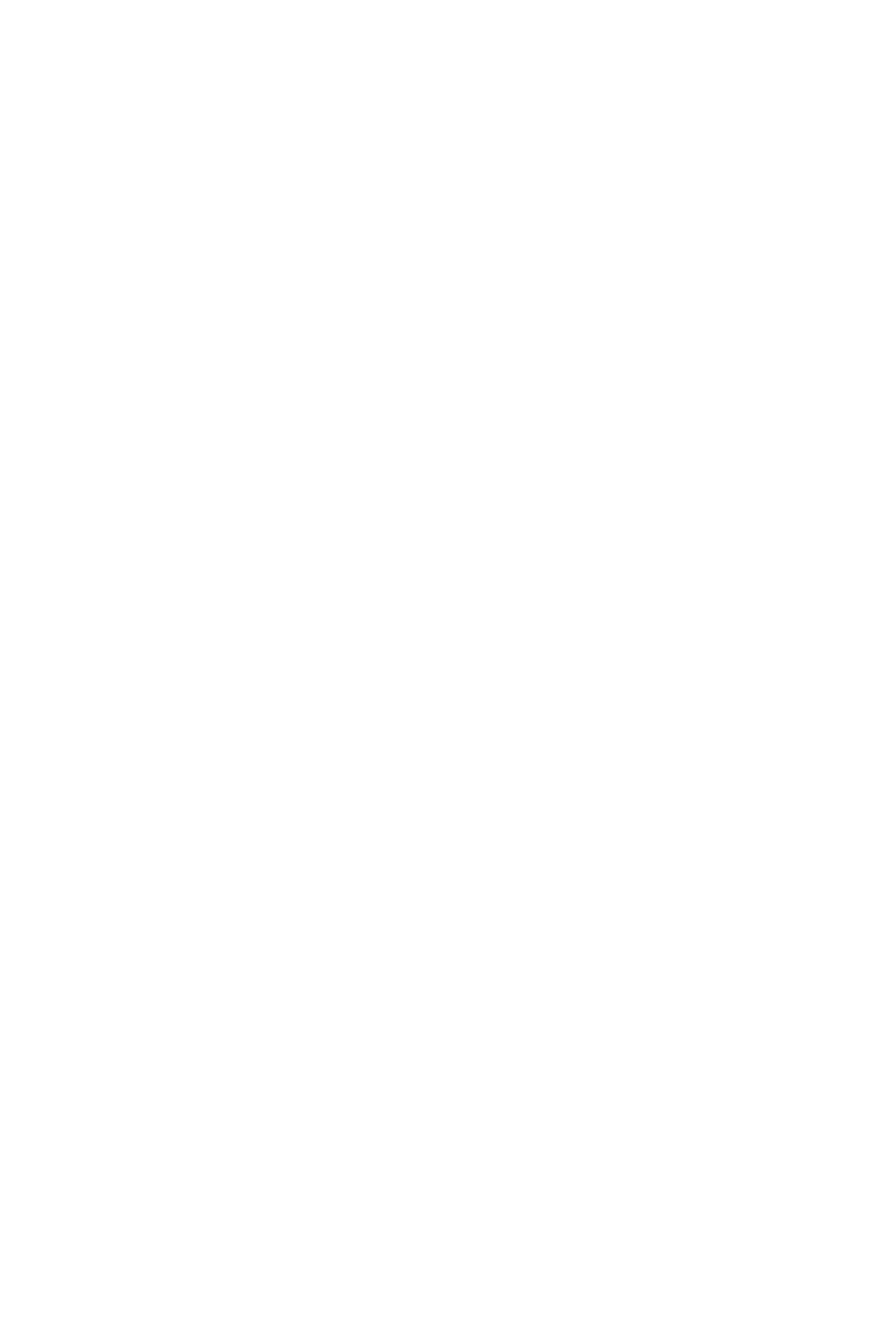
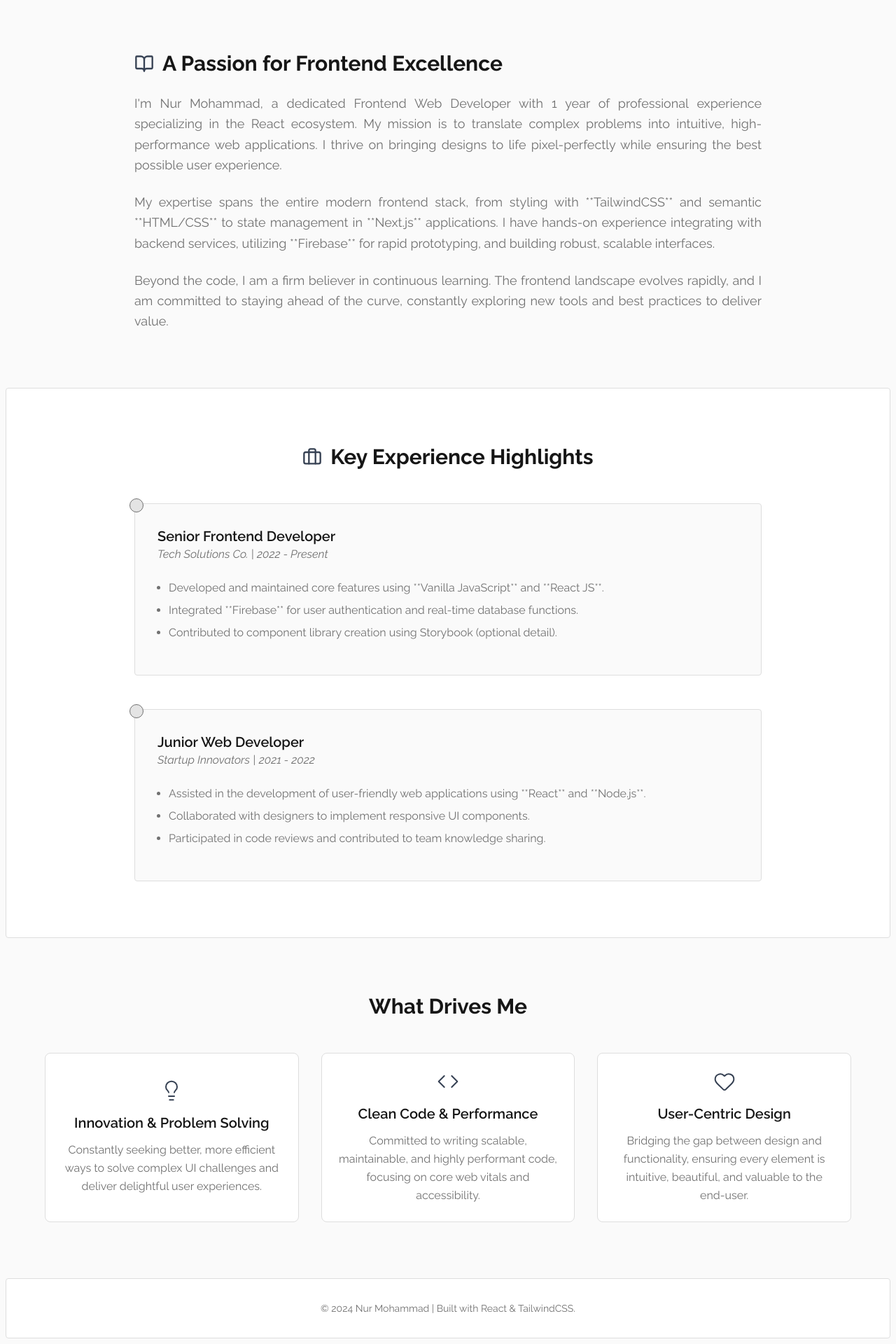
Before and after one commit to nurmohammadpro/Portfolio-Website, a React (Vite) app: page /about in a window 1280 px wide. Shown: the part 367-2287 px from the top of the page at 70% size. Before the commit the page ends 800 px from the top, so only its background shows below. Built offline with nearby package versions, Linux system fonts and the light colour scheme.

Commit message:
About page is done

```diff
--- a/src/App.jsx
+++ b/src/App.jsx
@@ -1,11 +1,12 @@
-import { BrowserRouter as Router, Routes, Route } from "react-router-dom";
-import { ThemeProvider } from "./contexts/ThemeContext";
-import About from "./pages/About";
-import Projects from "./pages/Projects";
-import Skills from "./pages/Skills";
-import Contact from "./pages/Contact";
-import Homepage from "./pages/Homepage";
-import Navbar from "./components/Navbar";
+import { BrowserRouter as Router, Routes, Route } from 'react-router-dom';
+import { ThemeProvider } from './contexts/ThemeContext';
+import About from './pages/About';
+import Projects from './pages/Projects';
+import Skills from './pages/Skills';
+import Contact from './pages/Contact';
+import Homepage from './pages/Homepage';
+import Navbar from './components/Navbar';
+import Footer from './components/Footer';
 
 const App = () => {
   return (
@@ -20,6 +21,7 @@ const App = () => {
             <Route path="/skills" element={<Skills />} />;
             <Route path="/contact" element={<Contact />} />;
           </Routes>
+          <Footer />
         </div>
       </Router>
     </ThemeProvider>
--- /dev/null
+++ b/src/components/Card.jsx
@@ -0,0 +1,20 @@
+const Card = ({ icon: Icon, title, description }) => {
+  return (
+    <div className="flex flex-col items-center justify-center rounded-lg bg-card p-6 hover:shadow-sm transition-colors ease-in-out duration-300 border-default">
+      {/* Icon aligned to the left */}
+      {Icon && (
+        <div className="mb-4">
+          <Icon className="w-8 h-8 text-primary-color" strokeWidth={1.5} />
+        </div>
+      )}
+
+      {/* Content */}
+      <div className="space-y-3 flex flex-col items-center text-center">
+        <h3 className="text-xl font-semibold text-primary">{title}</h3>
+        <p className="text-secondary leading-relaxed">{description}</p>
+      </div>
+    </div>
+  );
+};
+
+export default Card;
--- /dev/null
+++ b/src/components/Footer.jsx
@@ -0,0 +1,15 @@
+const Footer = () => {
+  return (
+    <div>
+      <footer className="bg-card border-t border-default py-8 px-6 rounded-sm">
+        <div className="container mx-auto text-center">
+          <p className="text-secondary text-sm">
+            © 2024 Nur Mohammad | Built with React & TailwindCSS.
+          </p>
+        </div>
+      </footer>
+    </div>
+  );
+};
+
+export default Footer;
--- a/src/components/Hero.jsx
+++ b/src/components/Hero.jsx
@@ -1,14 +1,14 @@
-import { Link } from "react-router-dom";
-import { ArrowRight, Download, Github, Linkedin, Mail } from "lucide-react";
-import { useTheme } from "../contexts/ThemeContext";
-import Photo from "../assets/PP.jpg";
+import { Link } from 'react-router-dom';
+import { ArrowRight, Download, Github, Linkedin, Mail } from 'lucide-react';
+import { useTheme } from '../contexts/ThemeContext';
+import Photo from '../assets/PP.jpg';
 
 const Hero = () => {
   const { isDarkMode } = useTheme();
 
   return (
-    <section className="pt-32 pb-20 px-6">
-      <div className="container mx-auto max-w-6xl">
+    <section className="pt-32 pb-20">
+      <div className="mx-auto max-w-7xl">
         <div className="grid md:grid-cols-2 gap-12 items-center">
           {/* Left Content */}
           <div className="space-y-6">
@@ -84,16 +84,16 @@ const Hero = () => {
           </div>
 
           {/* Floating elements - Enhanced visibility with custom classes */}
-          <div
+          {/* <div
             className={`absolute -top-4 -right-4 w-24 h-24 rounded-2xl ${
-              isDarkMode ? "bg-primary-color/30" : "bg-primary-color/10"
+              isDarkMode ? 'bg-primary-color/30' : 'bg-primary-color/10'
             } border border-primary-color/40 backdrop-blur-sm`}
           ></div>
           <div
             className={`absolute -bottom-6 -left-6 w-32 h-32 rounded-3xl ${
-              isDarkMode ? "bg-primary-color/30" : "bg-primary-color/10"
+              isDarkMode ? 'bg-primary-color/30' : 'bg-primary-color/10'
             } border border-primary-color/40 backdrop-blur-sm`}
-          ></div>
+          ></div> */}
         </div>
       </div>
     </section>
--- /dev/null
+++ b/src/components/Highlights.jsx
@@ -0,0 +1,18 @@
+const Highlights = ({ position, company, year, description }) => {
+  return (
+    <div className="relative p-8 rounded-sm border-l-2 border-default hover:shadow-sm transition-colors ease-in-out duration-300 bg-surface">
+      <div className="absolute -left-2 -top-2 w-5 h-5 bg-input rounded-full border-4 border-secondary-color"></div>
+      <h3 className="text-xl font-semibold text-primary">{position}</h3>
+      <p className="text-secondary italic mb-2">
+        {company} | {year}
+      </p>
+      <ul className="list-disc p-4 text-secondary space-y-2">
+        {description.map((item, index) => (
+          <li key={index}>{item}</li>
+        ))}
+      </ul>
+    </div>
+  );
+};
+
+export default Highlights;
--- a/src/pages/About.jsx
+++ b/src/pages/About.jsx
@@ -1,9 +1,152 @@
+import { Link } from 'react-router-dom';
+import { Briefcase, Heart, Lightbulb, Code, BookOpen } from 'lucide-react';
+import Card from '../components/Card';
+import Highlights from '../components/Highlights';
+
+const coreValues = [
+  {
+    icon: Lightbulb,
+    title: 'Innovation & Problem Solving',
+    description:
+      'Constantly seeking better, more efficient ways to solve complex UI challenges and deliver delightful user experiences.',
+  },
+  {
+    icon: Code,
+    title: 'Clean Code & Performance',
+    description:
+      'Committed to writing scalable, maintainable, and highly performant code, focusing on core web vitals and accessibility.',
+  },
+  {
+    icon: Heart,
+    title: 'User-Centric Design',
+    description:
+      'Bridging the gap between design and functionality, ensuring every element is intuitive, beautiful, and valuable to the end-user.',
+  },
+];
+
+const highlightsData = [
+  {
+    position: 'Senior Frontend Developer',
+    company: 'Tech Solutions Co.',
+    year: '2022 - Present',
+    description: [
+      'Developed and maintained core features using **Vanilla JavaScript** and **React JS**.',
+      'Integrated **Firebase** for user authentication and real-time database functions.',
+      'Contributed to component library creation using Storybook (optional detail).',
+    ],
+  },
+  {
+    position: 'Junior Web Developer',
+    company: 'Startup Innovators',
+    year: '2021 - 2022',
+    description: [
+      'Assisted in the development of user-friendly web applications using **React** and **Node.js**.',
+      'Collaborated with designers to implement responsive UI components.',
+      'Participated in code reviews and contributed to team knowledge sharing.',
+    ],
+  },
+];
+
 const About = () => {
   return (
-    <div>
-      This is the about page
+    <div className="w-full min-h-screen bg-surface transition-colors duration-300 text-primary">
+      {/* Navigation (Added from Homepage structure) */}
+
+      {/* End Navigation */}
+
+      {/* Hero Header */}
+      <section className="pt-32 pb-16 px-6 bg-subtle rounded-sm">
+        <div className="container mx-auto max-w-4xl text-center">
+          <p className="text-primary-color text-xl font-semibold mb-2">
+            My Journey & Philosophy
+          </p>
+          <h1 className="text-5xl md:text-6xl font-bold text-primary">
+            About Me
+          </h1>
+        </div>
+      </section>
+
+      {/* --- */}
+
+      {/* Professional Summary */}
+      <section className="py-20 px-6">
+        <div className="container mx-auto max-w-4xl">
+          <h2 className="text-3xl font-bold text-primary mb-6 flex items-center gap-3">
+            <BookOpen className="w-7 h-7 text-primary-color" />A Passion for
+            Frontend Excellence
+          </h2>
+          <div className="space-y-6 text-lg text-secondary leading-relaxed text-justify">
+            <p>
+              I'm Nur Mohammad, a dedicated Frontend Web Developer with 1 year
+              of professional experience specializing in the React ecosystem. My
+              mission is to translate complex problems into intuitive,
+              high-performance web applications. I thrive on bringing designs to
+              life pixel-perfectly while ensuring the best possible user
+              experience.
+            </p>
+            <p>
+              My expertise spans the entire modern frontend stack, from styling
+              with **TailwindCSS** and semantic **HTML/CSS** to state management
+              in **Next.js** applications. I have hands-on experience
+              integrating with backend services, utilizing **Firebase** for
+              rapid prototyping, and building robust, scalable interfaces.
+            </p>
+            <p>
+              Beyond the code, I am a firm believer in continuous learning. The
+              frontend landscape evolves rapidly, and I am committed to staying
+              ahead of the curve, constantly exploring new tools and best
+              practices to deliver value.
+            </p>
+          </div>
+        </div>
+      </section>
+
+      {/* --- */}
+
+      {/* Experience Timeline / Key Roles */}
+      <section className="py-20 px-6 bg-card border-t border-b border-default rounded-sm">
+        <div className="container mx-auto max-w-4xl">
+          <h2 className="text-3xl font-bold text-primary mb-12 text-center flex justify-center items-center gap-3">
+            <Briefcase className="w-7 h-7 text-primary-color" />
+            Key Experience Highlights
+          </h2>
+
+          <div className="space-y-12">
+            {highlightsData.map((highlight, index) => (
+              <Highlights
+                key={index}
+                position={highlight.position}
+                company={highlight.company}
+                year={highlight.year}
+                description={highlight.description}
+              />
+            ))}
+          </div>
+        </div>
+      </section>
+
+      {/* --- */}
+
+      {/* My Core Values */}
+      <section className="py-20 px-6">
+        <div className="container mx-auto max-w-6xl">
+          <h2 className="text-3xl font-bold text-primary mb-12 text-center">
+            What Drives Me
+          </h2>
+          <div className="grid md:grid-cols-3 gap-8">
+            {coreValues.map((value, index) => (
+              <Card
+                key={index}
+                icon={value.icon}
+                title={value.title}
+                description={value.description}
+              />
+            ))}
+          </div>
+        </div>
+      </section>
     </div>
-  )
+  );
 };
 
-export default About
+export default About;
--- a/src/pages/Contact.jsx
+++ b/src/pages/Contact.jsx
@@ -1,5 +1,5 @@
 const Contact = () => {
-  return <div>Contact</div>;
+  return <div>A quick brown fox jumps over the lazy dog.</div>;
 };
 
 export default Contact;
--- a/src/pages/Projects.jsx
+++ b/src/pages/Projects.jsx
@@ -1,5 +1,15 @@
+import Card from "../components/Card";
+import { Lightbulb } from 'lucide-react';
+
 const Projects = () => {
-  return <div>Projects</div>;
+  return (
+  <div className="flex items-center justify-center gap-4">
+	<Card icon={Lightbulb} title="Project Title" description="Project description goes here." />
+	<Card icon={Lightbulb} title="Project Title" description="Project description goes here." />
+	<Card icon={Lightbulb} title="Project Title" description="Project description goes here." />
+  </div>
+
+);
 };
 
 export default Projects;
```
